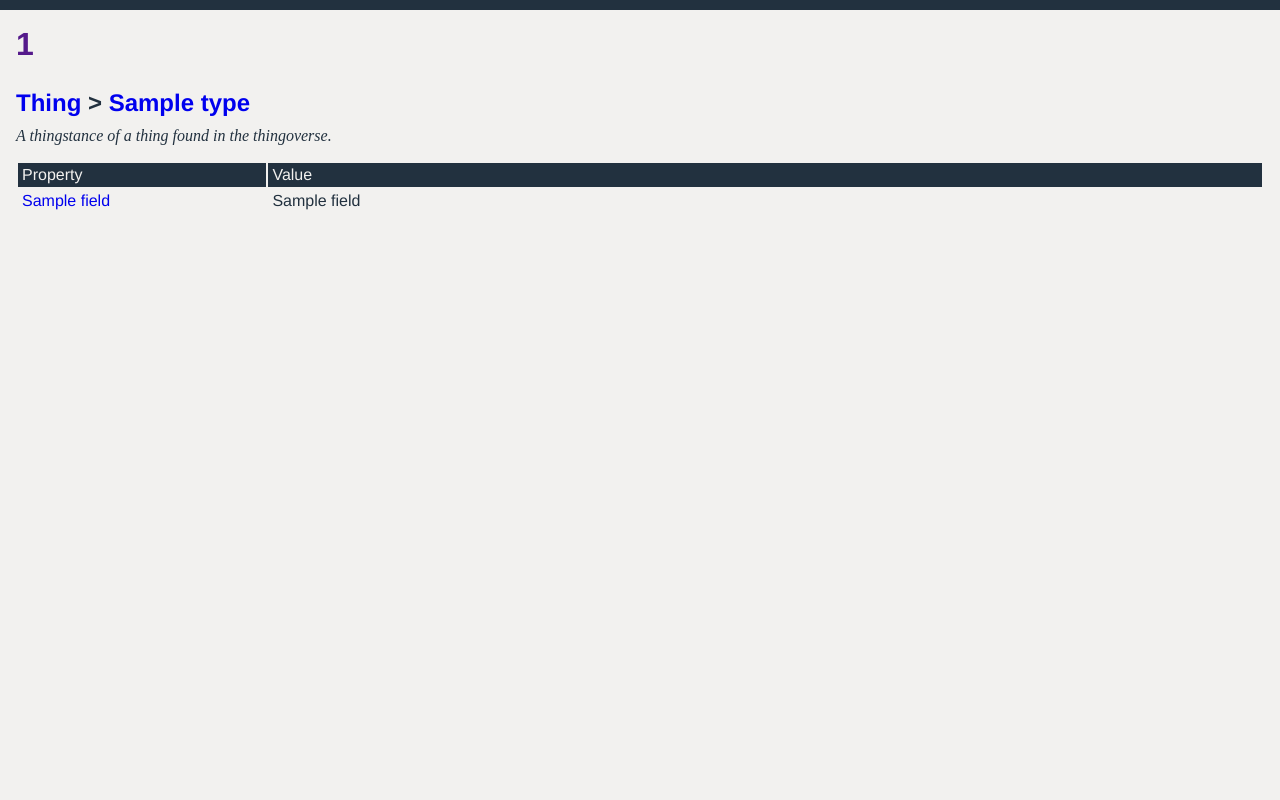
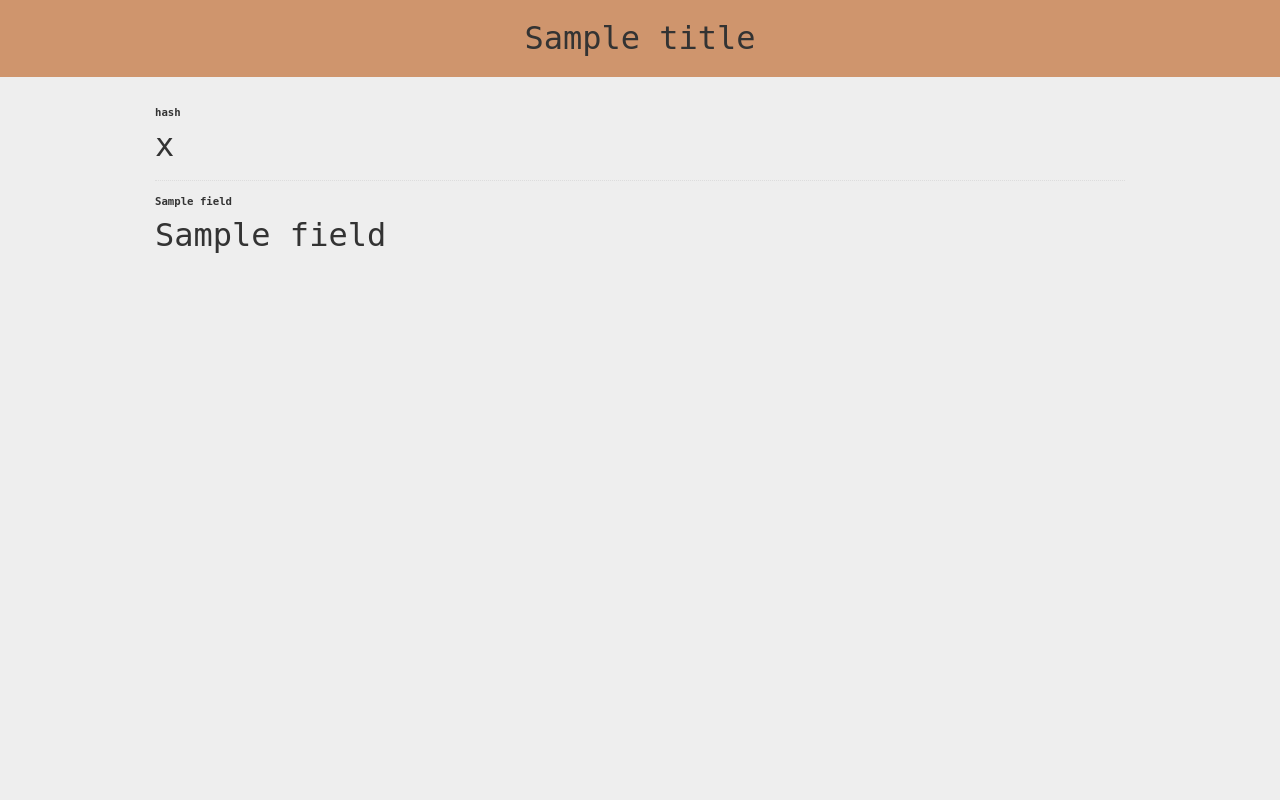
Before and after one commit to openregister/openregister-flask, a Flask app: template application/templates/thing.html in a window 1280 px wide. Run offline with Flask 2, Linux system fonts and the light colour scheme; the template is opened without the code that fills it: most values are stand-ins (such as "Sample title", 1, 10 or a date in 2020); parts of the project's set-up code (start-up, migrations or seed data) failed here and were passed over.

Commit message:
Page for a thing by hash

```diff
--- a/application/__init__.py
+++ b/application/__init__.py
@@ -2,14 +2,11 @@ import os
 import logging
 
 from flask import Flask
-from flask.ext.pymongo import PyMongo
 
 app = Flask(__name__)
 app.config.from_object(os.environ.get('SETTINGS'))
 
-mongo = PyMongo(app)
-
-from application.views import *
+from application.views import *  # NOQA
 
 if not app.debug:
     app.logger.addHandler(logging.StreamHandler())
--- a/application/static/css/main.css
+++ b/application/static/css/main.css
@@ -1,36 +1,59 @@
 .header {
-    background: #DE770F;
+  background: #cf956d;
+}
+
+body {
+  font-family: monospace;
+  background-color: #eee;
 }
 
 .top-bar {
-    max-width: 62.5rem;
-    margin: 0 auto 15px auto;
+  max-width: 62.5rem;
+  margin: 0 auto 15px auto;
 }
 
 .top-bar h1 {
-    margin-top: 0px;
-    font-size: 1.5rem;
-    text-align: center;
-    padding-top: 0.5rem;
-    padding-bottom: 0.5rem;
+  margin-top: 0px;
+  font-size: 2rem;
+  text-align: center;
+  font-family: monospace;
+  padding: 1rem 0;
+  font-weight: normal;
 }
 
 .top-bar a {
   text-decoration:none;
-  color:#fff;
+  color: #333333;
 }
 
-.panel {
-   background:#fff;
-   border-color:#ddd;
-   box-shadow: 1px 1px 1px #fafafa;
-   padding-bottom:2.5rem;
-   padding-top:2rem;
-   position:relative;
+/*
+ *  thing
+ */
+.thing .hash {
+    word-wrap: break-word;
+    border-top: none;
 }
 
-img.logo {
-    display: block;
-    margin-left: auto;
-    margin-right: auto;
+.thing dt {
+  line-height: 1;
+  border-top: dotted 1px #DDDDDD;
+  padding-top: 1rem;
+  font-size: 0.66667rem;
 }
+
+.thing dt a {
+  font-size: 0.66667rem;
+  font-weight: 600;
+  color: #333333;
+}
+
+dl dd {
+  color: #333333;
+  font-size: 2rem;
+  font-weight: normal;
+  line-height: 1.4;
+}
+
+table tr:nth-of-type(even) {
+    background-color: transparent !important;
+}
--- a/application/templates/base.html
+++ b/application/templates/base.html
@@ -3,27 +3,29 @@
   <head>
     <meta charset="utf-8" />
     <meta name="viewport" content="width=device-width, initial-scale=1.0" />
-    <title>Thinstance.org</title>
-    <script src="static/js/vendor/modernizr.js"></script>
-    <link rel="stylesheet" href="static/css/foundation.min.css" />
-    <link rel="stylesheet" href="static/css/main.css" />
+    <title>{{ title }}</title>
+    <script src="/static/js/vendor/modernizr.js"></script>
+    <link rel="stylesheet" href="/static/css/foundation.min.css" />
+    <link rel="stylesheet" href="/static/css/main.css" />
   </head>
   <body>
     <div class="header">
       <nav class="top-bar" data-topbar="">
-        <h1><a href="/">Thingstance.org</a></h1>
+        <h1><a href="/">{{ title }}</a></h1>
       </nav>
     </div>
     <div class="row">
       <div class="large-12 columns">
-      	<div class="panel">
+        <div class="panel">
           {% block content %}
           {% endblock %}
         </div>
       </div>
     </div>
-    <script src="static/js/vendor/jquery.js"></script>
-    <script src="static/js/foundation.min.js"></script>
+    <div class="footer">
+    </div>
+    <script src="/static/js/vendor/jquery.js"></script>
+    <script src="/static/js/foundation.min.js"></script>
     <script>
       $(document).foundation();
     </script>
--- a/application/templates/thing.html
+++ b/application/templates/thing.html
@@ -1,85 +1,14 @@
-<style>
-
-* {
-  margin: 0;
-  padding: 0;
-}
-
-body {
-  font-family: "Helvetica Neue", "sans serif";
-  border-top: 10px solid #22313F;
-  color: #22313F;
-  background-color: #F2F1EF;
-}
-
-a {
-  text-decoration: none;
-}
-a:hover {
-  text-decoration: underline;
-}
-
-table {
-  width: 100%;
-}
-
-
-h2 {
-  font-size: 1.5em;
-  line-height: 2em;
-  text-align: left;
-}
-
-th {
-  color: #F2F1EF;
-  background-color: #22313F;
-  font-weight: normal;
-}
-
-td, th {
-  text-align: left;
-  line-height: 1.5em;
-  padding-left: 0.25em;
-}
-header, nav, section, footer {
-  margin: 1em;
-}
-
-th.field, td.field {
-  width: 20%;
-}
-
-nav p {
-  font-family: "Baskerville";
-  font-style: italic;
-}
-
-</style>
-
-<header>
-  <h1><a href="">{{ data.uid }}</a></h1>
-</header>
-<nav>
-<h2><a href="/things.html">Thing</a> &gt; <a href="/things/{{ data.type }}.html">{{ data.type }}</a></h2>
-<p>A thingstance of a thing found in the thingoverse.</p>
-</nav>
-
-<section id="fields">
-<table>
-  <thead>
-    <tr>
-      <th>Property</th>
-      <th>Value</th>
-    </tr>
-  </thead>
-  <tbody>
-  {% for field in data.fields | sort  %}
-    <tr class="{{ field }}-field">
-      <td class="field"><a href="/fields/{{ field }}">{{ field }}</a></td>
-      <td class="value">{{ data.fields[field] }}</td>
-    </tr>
-  {% endfor %}
-  </tbody>
-</table>
-
+{% extends "base.html" %}
+{% block content %}
+<div class="thing">
+  <dl>
+      <dt class="hash"><a href="/Field/name/hash/latest">hash</a></li>
+      <dd class="hash">{{ hash }}</li>
+    {% for field in thing | sort %}
+      <dt class="{{ field }}"><a href="/Field/name/{{ field }}/latest">{{ field }}</a></li>
+      <dd class="{{ field }}">{{ thing[field] }}</li>
+    {% endfor %}
+  </dl>
 </section>
+</div>
+{% endblock %}
```
Also changed, not shown: application/repository.py (+13 -51 lines), application/resources.py (deleted, +0 -67 lines), application/views.py (+25 -20 lines), requirements_test.txt (added, +16 -0 lines), 1 other file.
